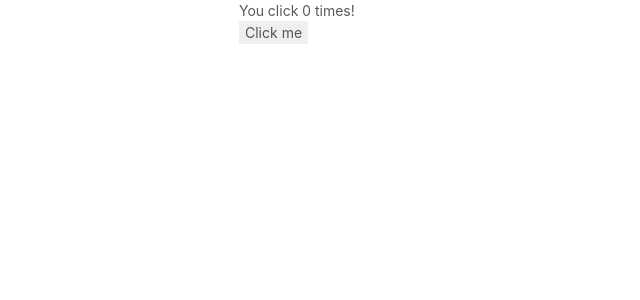
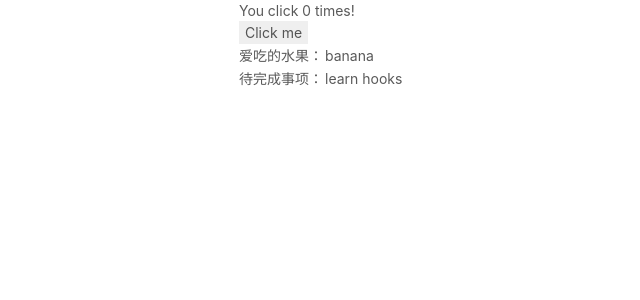
Before and after one commit to 7986LiChang/my-react-app, a React app: page / in a window 1280 px wide. Shown: the top 300 px of the page, without its empty margins (26-666 px from the left). Built offline with nearby package versions, Linux system fonts and the light colour scheme.

Commit message:
更新使用内置hook，useState、useEffect

```diff
--- a/src/component/hook/index.jsx
+++ b/src/component/hook/index.jsx
@@ -4,10 +4,17 @@
  * @describe: useState Hook 示例
  * @create: 2019-09-10 11:44
  */
-import React, {useState} from 'react';
+import React, {useState, useEffect} from 'react';
 
 function MyHook() {
+    // 变相使用 state : count 和 setCount，并将count初始值设置为 0
     const [count, setCount] = useState(0);
+    const [fruit, setFruit] = useState('banana');
+    const [todo, setTodo] = useState([{text: 'learn hooks'}]);
+
+    useEffect(() => {
+        document.title = `you click ${count} times`
+    });
 
     return (
         <div>
@@ -15,6 +22,12 @@ function MyHook() {
             <button onClick={() => setCount(count + 1)}>
                 Click me
             </button>
+            <br/>
+            <label>爱吃的水果：</label>
+            <input value={fruit} onChange={(event) => setFruit(event.target.value)}/>
+            <br/>
+            <label>待完成事项：</label>
+            <input value={todo[0].text} onChange={(event) => setTodo(event.target.value)}/>
         </div>
     );
 }
```
